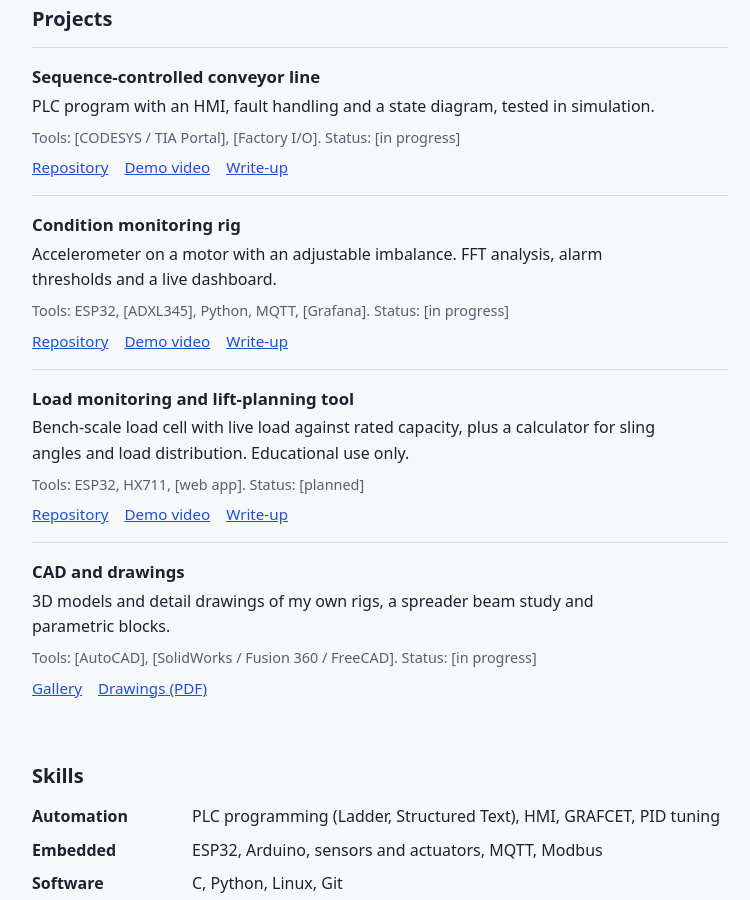
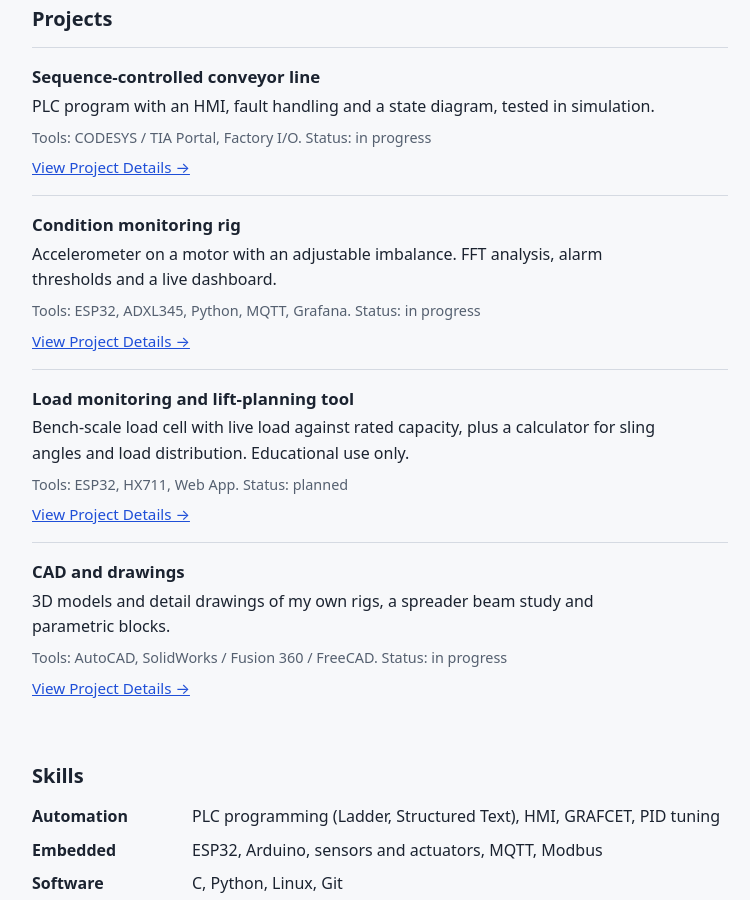
Before and after one commit to atambo-01/portfolio, a plain HTML site: page index.html in a window 1280 px wide. Shown: the part 499-1399 px from the top of the page, without its empty margins (260-1010 px from the left). Drawn offline with Linux system fonts and the light colour scheme.

Commit message:
implementing template for project pages

```diff
--- a/index.html
+++ b/index.html
@@ -40,7 +40,7 @@
   h3 { font-size: 1.05rem; margin: 0 0 .15rem; }
   p { margin: 0 0 1rem; max-width: 40rem; }
 
-  /* Title block, like the corner of an engineering drawing */
+  /* Title block */
   .titleblock {
     display: grid;
     grid-template-columns: 1fr 1fr;
@@ -72,8 +72,6 @@
 <body>
 <main>
 
-  <!-- EDIT: replace every [bracketed] item and every href="#" -->
-
   <header class="titleblock">
     <div class="wide">
       <h1>Alexandre Tambo</h1>
@@ -95,29 +93,37 @@
     <article class="project">
       <h3>Sequence-controlled conveyor line</h3>
       <p>PLC program with an HMI, fault handling and a state diagram, tested in simulation.</p>
-      <p class="meta">Tools: [CODESYS / TIA Portal], [Factory I/O]. Status: [in progress]</p>
-      <div class="links"><a href="#">Repository</a><a href="#">Demo video</a><a href="#">Write-up</a></div>
+      <p class="meta">Tools: CODESYS / TIA Portal, Factory I/O. Status: in progress</p>
+      <div class="links">
+        <a href="projects/sequence-conveyor.html">View Project Details →</a>
+      </div>
     </article>
 
     <article class="project">
       <h3>Condition monitoring rig</h3>
       <p>Accelerometer on a motor with an adjustable imbalance. FFT analysis, alarm thresholds and a live dashboard.</p>
-      <p class="meta">Tools: ESP32, [ADXL345], Python, MQTT, [Grafana]. Status: [in progress]</p>
-      <div class="links"><a href="#">Repository</a><a href="#">Demo video</a><a href="#">Write-up</a></div>
+      <p class="meta">Tools: ESP32, ADXL345, Python, MQTT, Grafana. Status: in progress</p>
+      <div class="links">
+        <a href="projects/condition-monitoring.html">View Project Details →</a>
+      </div>
     </article>
 
     <article class="project">
       <h3>Load monitoring and lift-planning tool</h3>
       <p>Bench-scale load cell with live load against rated capacity, plus a calculator for sling angles and load distribution. Educational use only.</p>
-      <p class="meta">Tools: ESP32, HX711, [web app]. Status: [planned]</p>
-      <div class="links"><a href="#">Repository</a><a href="#">Demo video</a><a href="#">Write-up</a></div>
+      <p class="meta">Tools: ESP32, HX711, Web App. Status: planned</p>
+      <div class="links">
+        <a href="projects/load-monitoring.html">View Project Details →</a>
+      </div>
     </article>
 
     <article class="project">
       <h3>CAD and drawings</h3>
       <p>3D models and detail drawings of my own rigs, a spreader beam study and parametric blocks.</p>
-      <p class="meta">Tools: [AutoCAD], [SolidWorks / Fusion 360 / FreeCAD]. Status: [in progress]</p>
-      <div class="links"><a href="#">Gallery</a><a href="#">Drawings (PDF)</a></div>
+      <p class="meta">Tools: AutoCAD, SolidWorks / Fusion 360 / FreeCAD. Status: in progress</p>
+      <div class="links">
+        <a href="projects/cad-drawings.html">View Project Details →</a>
+      </div>
     </article>
   </section>
 
```
Also changed, not shown: projects/Hydraulic Power Unit (HPU) Condition Monitoring System.html (added, +38 -0 lines).
